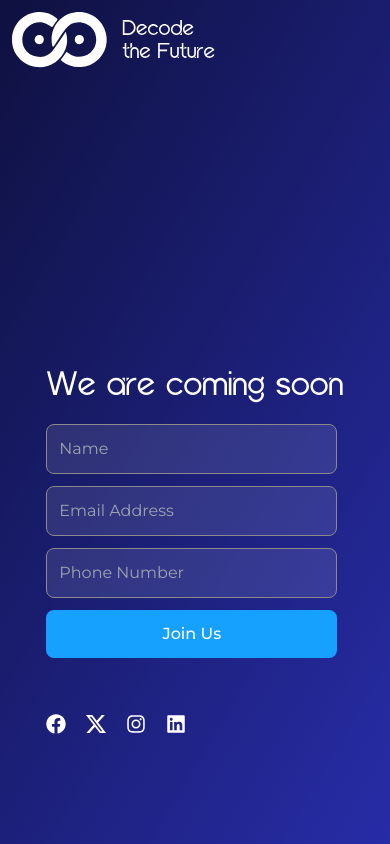
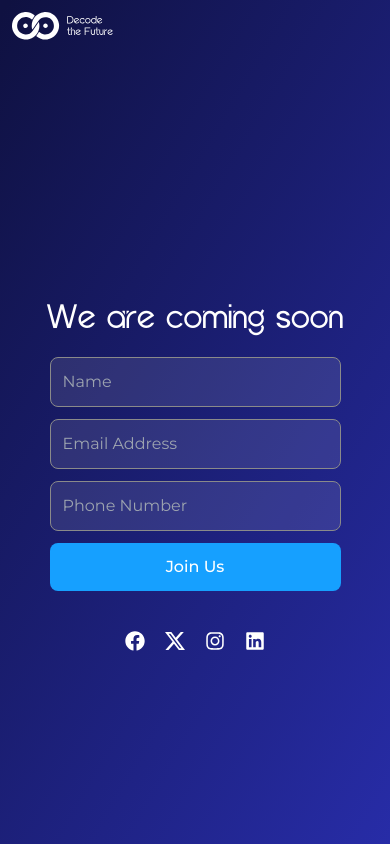
Before and after one commit to Dakeem05/decodingTheFuture, a Next.js app: page / in a window 390 px wide. Built offline with nearby package versions, Linux system fonts and the light colour scheme.

Commit message:
style: responsive styles for tablets

```diff
--- a/src/app/page.tsx
+++ b/src/app/page.tsx
@@ -6,13 +6,13 @@ import { BsTwitterX } from "react-icons/bs";
 export default function Home() {
   return (
     <main className="max-h-screen overflow-hidden max-w-screen-lg mx-auto">
-      <header className="h-[15vh] py-3 px-3 md:px-0">
-        <img src="/assets/logo.svg" alt="Woman in Virtual Reality" className="object-cover h-14"/>
+      <header className="md:h-[10vh] py-3 px-3 md:px-0">
+        <img src="/assets/logo.svg" alt="Woman in Virtual Reality" className="object-cover h-7 md:h-14"/>
       </header>
-      <div className="flex min-h-screen md:max-h-[85vh] items-center justify-center md:justify-between">
+      <div className="flex min-h-screen lg:max-h-[90vh] items-center justify-center lg:justify-between">
         <div className="">
           <h1 className="text-white mb-5">We are coming soon</h1>
-          <form action="" className="w-[291px]">
+          <form action="" className="w-[291px] mx-auto lg:mx-0">
             <InputBox type="text" placeholder="Name" />
             <InputBox type="email" placeholder="Email Address" />
             <InputBox type="tel" placeholder="Phone Number" />
@@ -20,14 +20,14 @@ export default function Home() {
               Join Us
             </button>
           </form>
-          <div className="text-white mt-14 flex items-center space-x-5">
+          <div className="text-white mt-10 flex items-center space-x-5 w-max lg:w-full mx-auto lg:mx-0">
             <FaFacebook className="w-5 h-5 cursor-pointer" />
             <BsTwitterX className="w-5 h-5 cursor-pointer" />
             <FaInstagram className="w-5 h-5 cursor-pointer" />
             <FaLinkedin className="w-5 h-5 cursor-pointer" />
           </div>
         </div>
-        <div className="w-2/3 hidden md:block min-h-screen 2xl:flex items-center relative">
+        <div className="w-2/3 hidden lg:block min-h-screen 2xl:flex items-center relative">
           <img
             src="/assets/vr.png"
             alt="Woman in Virtual Reality"
```
